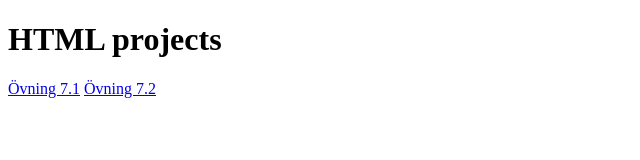
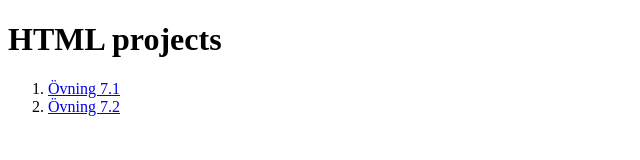
Before and after one commit to elin-jakobsson/demo-html, a plain HTML site: page index.html in a window 1280 px wide. Shown: the whole page, without its empty margins (0-640 px from the left). Drawn offline with Linux system fonts and the light colour scheme.

Commit message:
Update index.html

```diff
--- a/index.html
+++ b/index.html
@@ -6,8 +6,11 @@
 
 	<body>
 	  <h1>HTML projects</h1>
-			<a href="ovning1.html">Övning 7.1</a>
-			<a href= "ovning2.html">Övning 7.2</a>
+	   <ol>
+		  <li><a href="ovning1.html">Övning 7.1</a></li>
+		  <li><a href= "ovning2.html">Övning 7.2</a></li>
+	   </ol>
+
 
 	</body>
 
```
Lines whose indentation alone changed are shown as unchanged.
